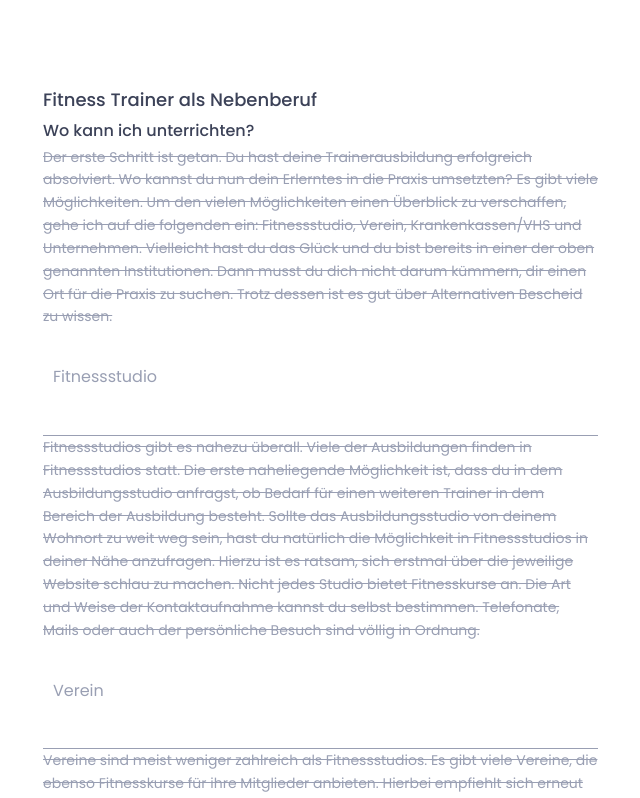
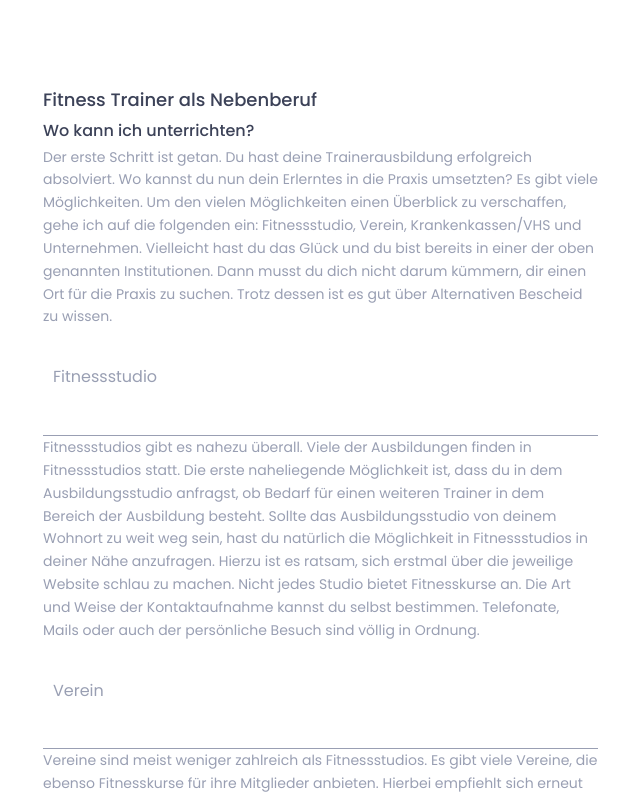
Before and after one commit to natalieknoell/website, a plain HTML site: page index.html in a window 1280 px wide. Shown: the part 3020-3818 px from the top of the page, without its empty margins (27-667 px from the left). Drawn offline with nearby package versions, Linux system fonts and the light colour scheme.

Commit message:
Schriftart oben beschrieben ums wegzubekommen

```diff
--- a/assets/css/style.css
+++ b/assets/css/style.css
@@ -66,6 +66,14 @@ p {
 	line-height:1.8;
 	color:#43485c;
 	font-size:14px;
+	font-family: 'Poppins', sans-serif;
+}
+s {
+	margin: 0;
+    line-height:1.5;
+    text-decoration:none;
+	color:#43485c;
+	font-size:12px;
 	font-family: 'Poppins', sans-serif;
 }
 img{border:none;max-width:100%; height:auto;}
```
